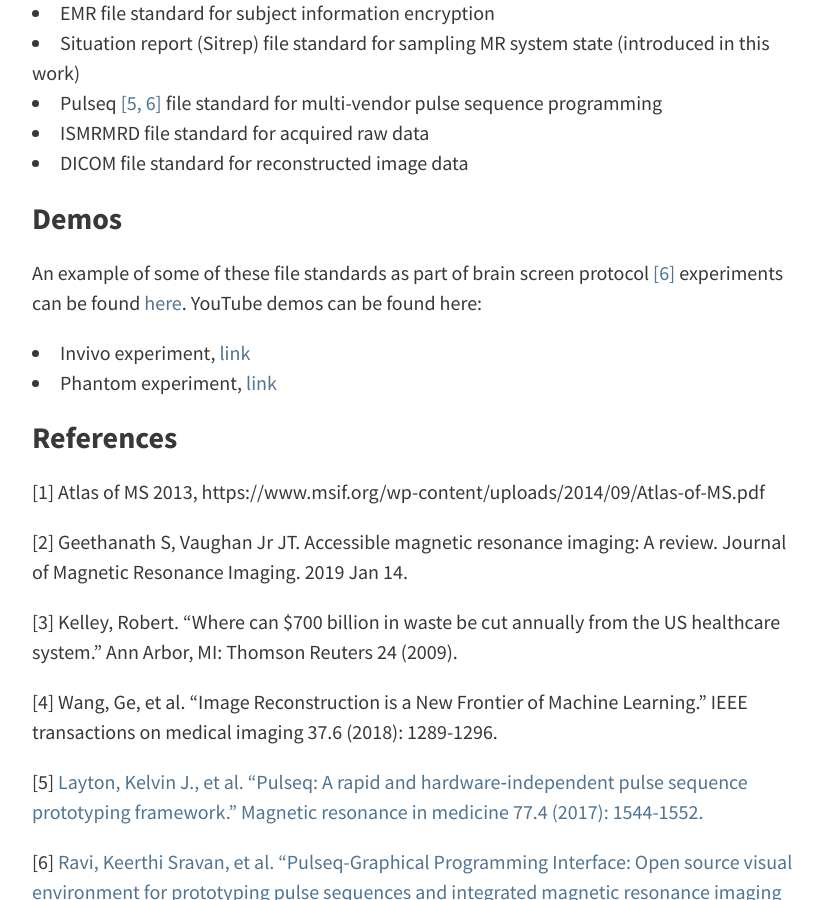
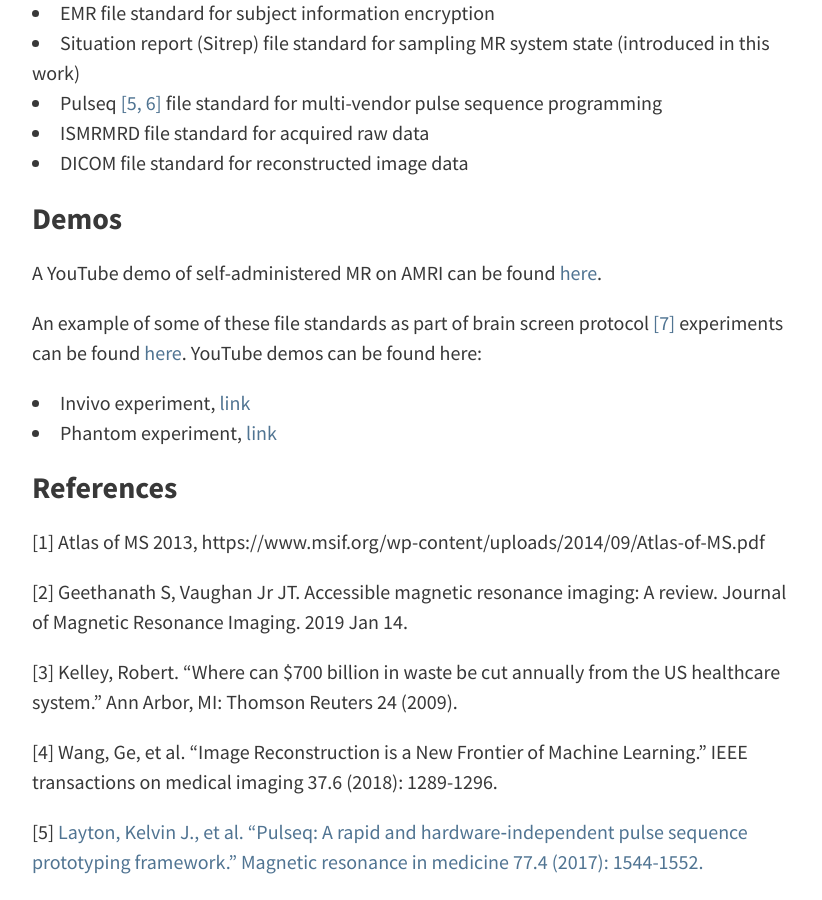
Before and after one commit to imr-framework/imr-framework.github.io, a Jekyll site: the page built from pages/amri.md, in a window 1280 px wide and 900 px high, scrolled down 1519 px. Shown: the whole window, without its empty margins (224-1046 px from the left). Built offline with Jekyll 4.4.1, drawn with Linux system fonts in a browser that asks for light colours.

Commit message:
Fix typo and add self-admin MRI

```diff
--- a/pages/amri.md
+++ b/pages/amri.md
@@ -32,7 +32,9 @@ AMRI can be easily built, rebuilt and deployed as it leverages 4 existing file s
 - DICOM file standard for reconstructed image data
 
 ### Demos
-An example of some of these file standards as part of brain screen protocol [[6]](#references) experiments can be found [here](https://github.com/imr-framework/imr-framework/tree/master/amri). YouTube demos can be found here:
+A YouTube demo of self-administered MR on AMRI can be found [here](https://youtu.be/uPQqVNQOJJo).
+
+An example of some of these file standards as part of brain screen protocol [[7]](#references) experiments can be found [here](https://github.com/imr-framework/imr-framework/tree/master/amri). YouTube demos can be found here:
 - Invivo experiment, [link](https://youtu.be/ccKxyWZLjto)
 - Phantom experiment, [link](https://youtu.be/ZToRLwXQW1A)
 
```
